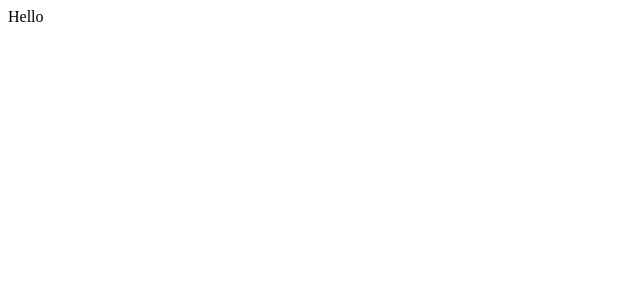
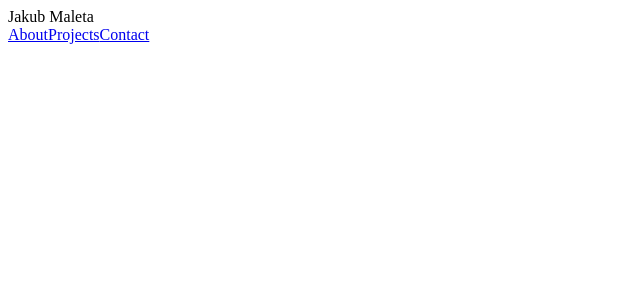
Before and after one commit to nanoblit/portfolio, a React (Create React App) app: page / in a window 1280 px wide. Shown: the top 300 px of the page, without its empty margins (0-640 px from the left). Built offline with nearby package versions, Linux system fonts and the light colour scheme.

Commit message:
Bar and begin MainImage

```diff
--- a/src/App.tsx
+++ b/src/App.tsx
@@ -1,7 +1,13 @@
 import React from "react";
 
+import Bar from "./components/Bar";
+
 const App = (): JSX.Element => {
-  return <div className="App">Hello</div>;
+  return (
+    <div className="App">
+      <Bar />
+    </div>
+  );
 };
 
 export default App;
--- /dev/null
+++ b/src/components/Bar.tsx
@@ -0,0 +1,16 @@
+import React from "react";
+
+const Bar = (): JSX.Element => {
+  return (
+    <div>
+      <div>Jakub Maleta</div>{" "}
+      <div>
+        <a href="#">About</a>
+        <a href="#">Projects</a>
+        <a href="#">Contact</a>
+      </div>
+    </div>
+  );
+};
+
+export default Bar;
--- /dev/null
+++ b/src/react-app-env.d.ts
@@ -0,0 +1 @@
+/// <reference types="react-scripts" />
```
Also changed, not shown: src/components/MainImage.tsx (added, +7 -0 lines).
